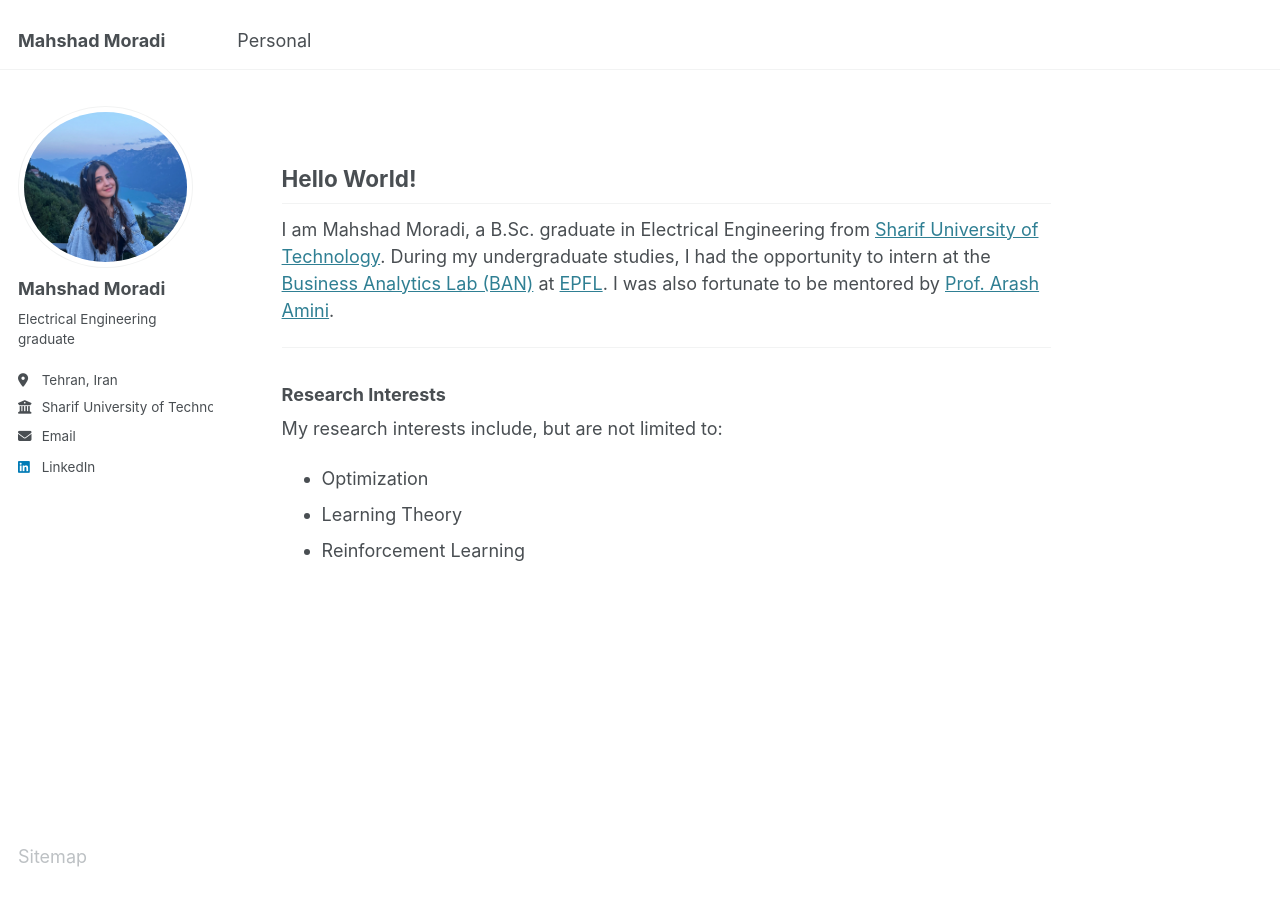
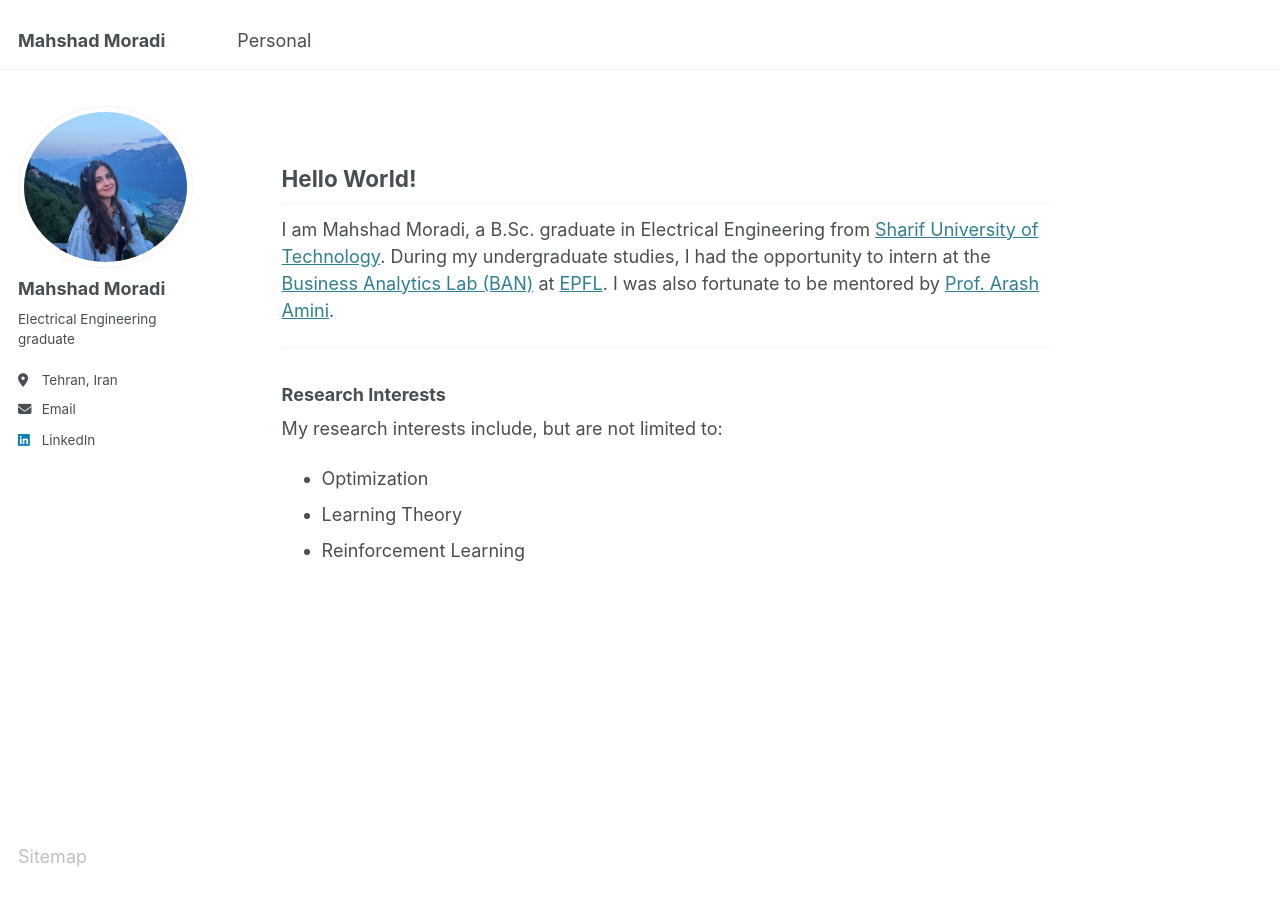
Before and after one commit to mahshadmoradi/mahshadmoradi.github.io, a Jekyll site: the page built from _pages/about.md, in a window 1280 px wide and 988 px high. Shown: the top 906 px of the window. Built offline with Jekyll 4.4.1, drawn with Linux system fonts in a browser that asks for light colours; a script that is not in the unit is left out.

Commit message:
Update _config.yml

```diff
--- a/_config.yml
+++ b/_config.yml
@@ -27,7 +27,7 @@ author:
   pronouns         : # example: "she/her"
   bio              : "Electrical Engineering graduate"
   location         : "Tehran, Iran"
-  employer         : "Sharif University of Technology"
+  employer         : #"Sharif University of Technology"
   uri              : # URL
   email            : "mahshadmoradix@gmail.com"
 
```
